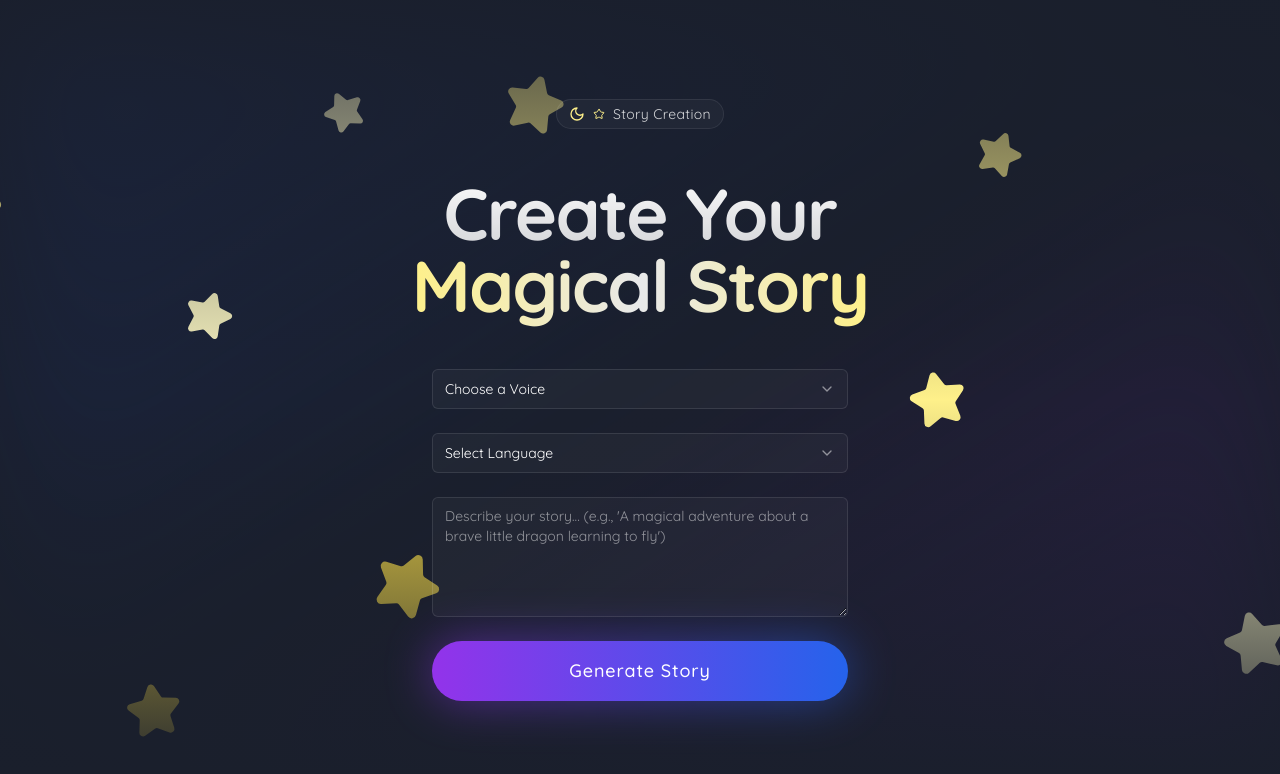
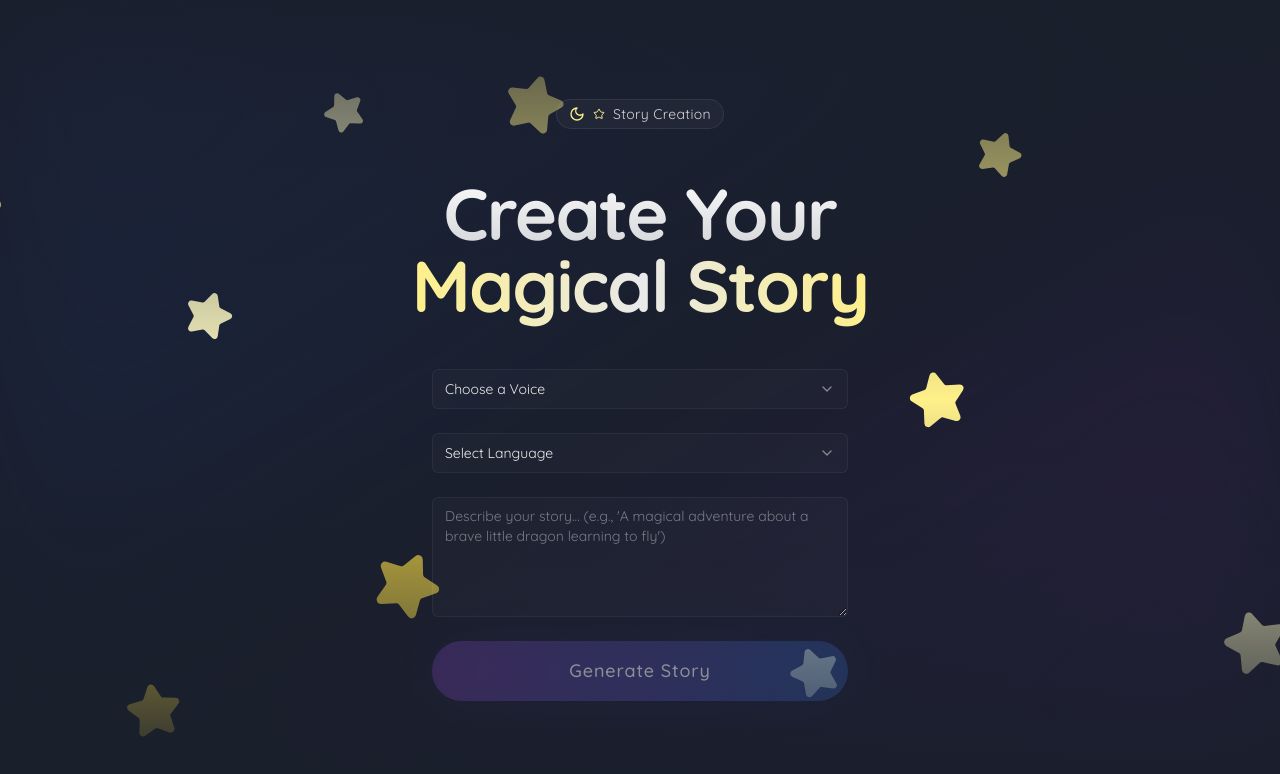
Before and after one commit to sijan67/storytime-dreamland, a React (Vite) app: page /create in a window 1280 px wide. Shown: the top 774 px of the page. Built offline with nearby package versions, Linux system fonts and the light colour scheme.

Commit message:
Refactor: Adjust button vibrancy
The vibrancy of the buttons has been reduced to better blend with the overall UI.

```diff
--- a/src/components/ui/button-glow.tsx
+++ b/src/components/ui/button-glow.tsx
@@ -13,9 +13,10 @@ export const ButtonGlow = ({ children, className, ...props }: ButtonGlowProps) =
       whileHover={{ scale: 1.05 }}
       whileTap={{ scale: 0.95 }}
       className={cn(
-        "relative inline-flex items-center justify-center px-8 py-4 text-lg font-medium tracking-wider text-white rounded-full bg-gradient-to-r from-purple-600 to-blue-600 group hover:from-purple-700 hover:to-blue-700 transition-all duration-300",
-        "before:absolute before:inset-0 before:-z-10 before:bg-gradient-to-r before:from-purple-600 before:to-blue-600 before:blur-xl before:opacity-50 before:rounded-full before:transition-all before:duration-300",
+        "relative inline-flex items-center justify-center px-8 py-4 text-lg font-medium tracking-wider text-white rounded-full bg-gradient-to-r from-purple-500/40 to-blue-500/40 group hover:from-purple-500/60 hover:to-blue-500/60 transition-all duration-300",
+        "before:absolute before:inset-0 before:-z-10 before:bg-gradient-to-r before:from-purple-500/20 before:to-blue-500/20 before:blur-xl before:opacity-50 before:rounded-full before:transition-all before:duration-300",
         "hover:before:opacity-75 hover:before:blur-2xl",
+        "disabled:opacity-50 disabled:cursor-not-allowed disabled:hover:before:opacity-50 disabled:hover:from-purple-500/40 disabled:hover:to-blue-500/40",
         className
       )}
       {...props}
--- a/src/pages/Create.tsx
+++ b/src/pages/Create.tsx
@@ -36,7 +36,7 @@ const Create = () => {
           className="mt-12 w-full max-w-md mx-auto space-y-6 px-4"
         >
           <Select value={voice} onValueChange={setVoice}>
-            <SelectTrigger className="w-full bg-white/[0.03] border-white/10 text-white">
+            <SelectTrigger className="w-full bg-white/[0.02] border-white/5 text-white/90 hover:bg-white/[0.04] transition-colors">
               <SelectValue placeholder="Choose a Voice" />
             </SelectTrigger>
             <SelectContent>
@@ -48,7 +48,7 @@ const Create = () => {
           </Select>
 
           <Select value={language} onValueChange={setLanguage}>
-            <SelectTrigger className="w-full bg-white/[0.03] border-white/10 text-white">
+            <SelectTrigger className="w-full bg-white/[0.02] border-white/5 text-white/90 hover:bg-white/[0.04] transition-colors">
               <SelectValue placeholder="Select Language" />
             </SelectTrigger>
             <SelectContent>
@@ -63,7 +63,7 @@ const Create = () => {
             value={context}
             onChange={(e) => setContext(e.target.value)}
             placeholder="Describe your story... (e.g., 'A magical adventure about a brave little dragon learning to fly')"
-            className="min-h-[120px] bg-white/[0.03] border-white/10 text-white placeholder:text-white/50"
+            className="min-h-[120px] bg-white/[0.02] border-white/5 text-white/90 placeholder:text-white/40 hover:bg-white/[0.04] transition-colors"
           />
 
           <ButtonGlow
```
